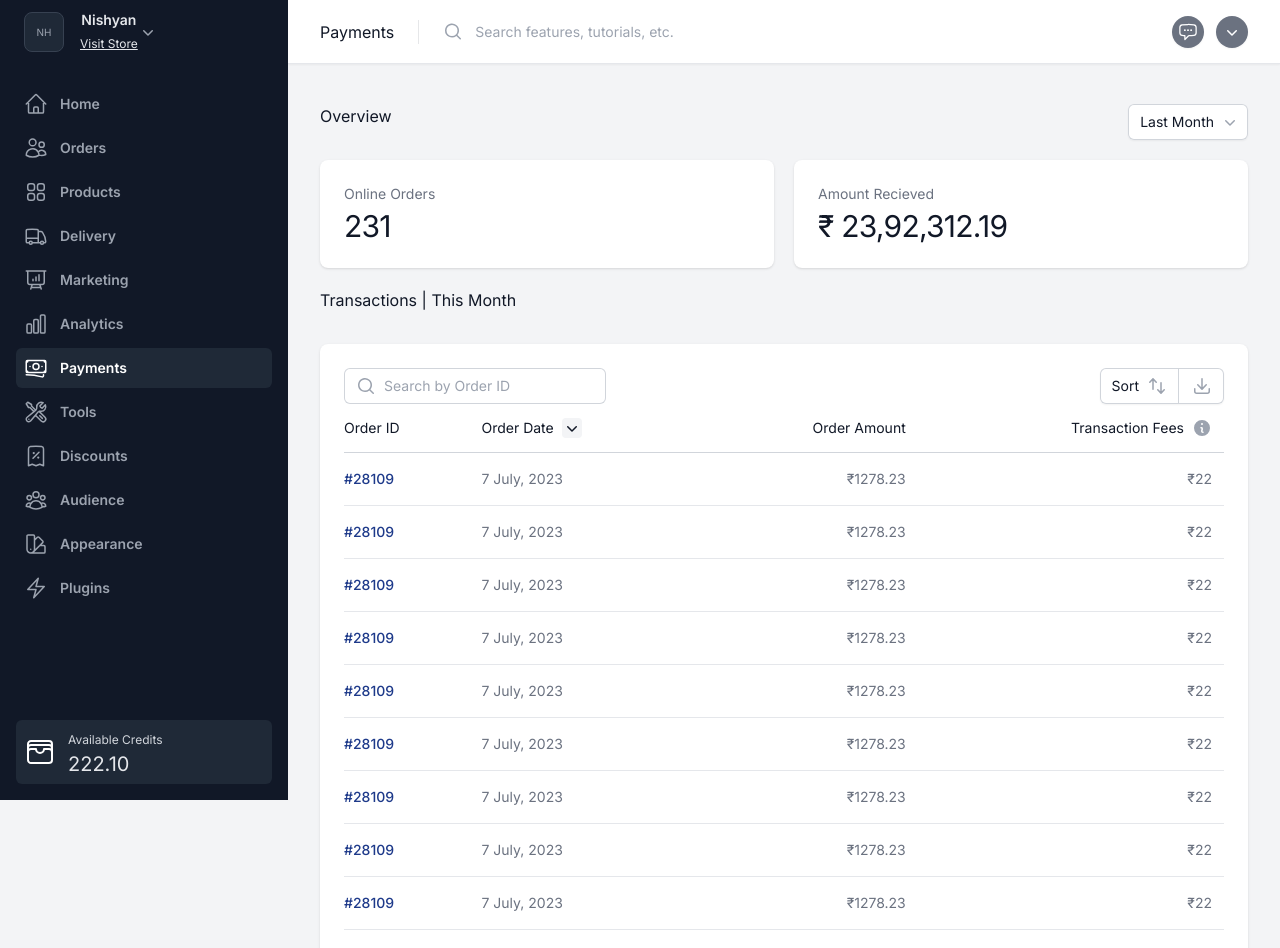
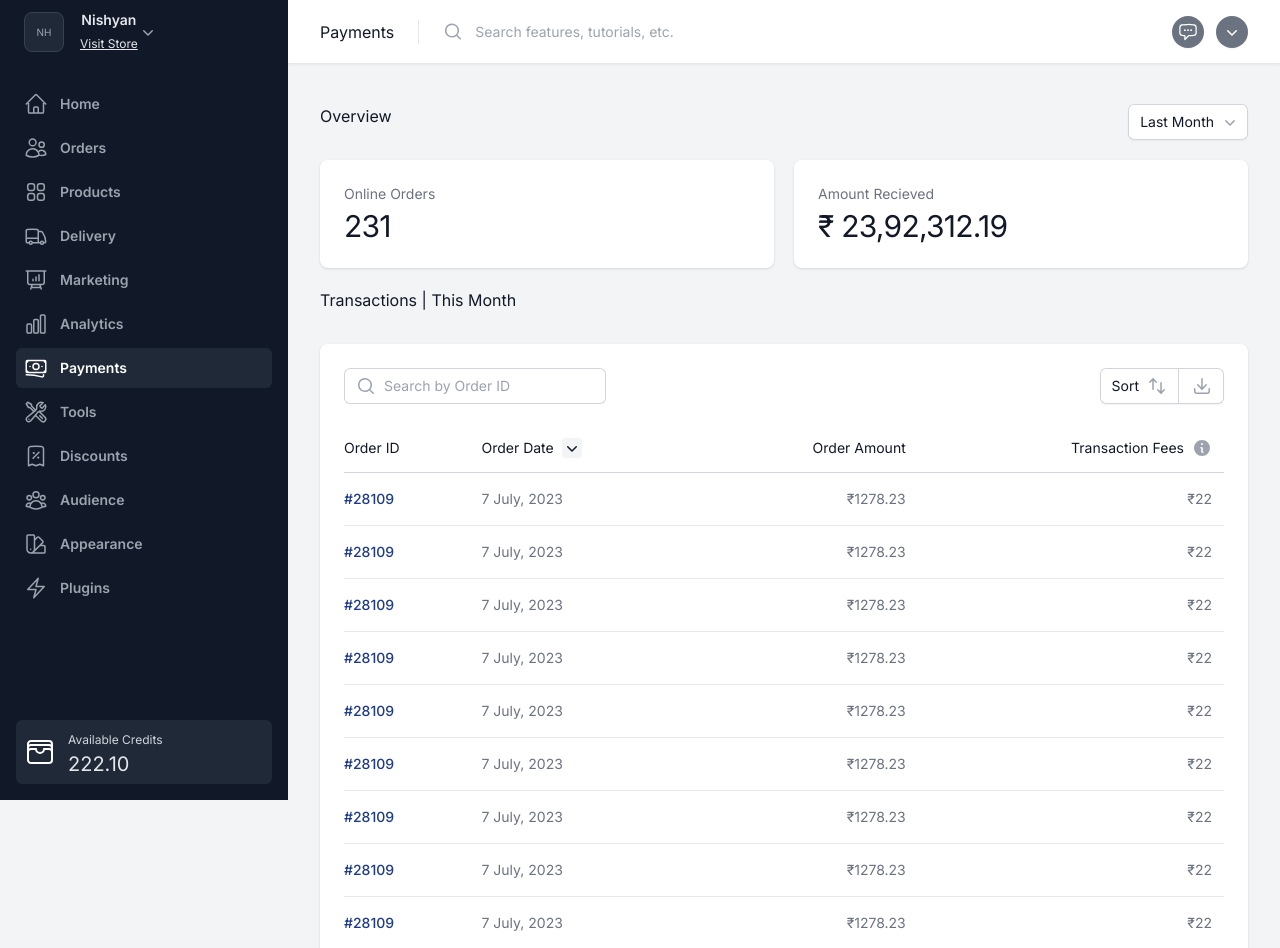
Before and after one commit to thatbeautifuldream/dukaan-payments-dashboard, a Next.js app: page / in a window 1280 px wide. Shown: the top 948 px of the page. Built offline with nearby package versions, Linux system fonts and the light colour scheme.

Commit message:
🐛 FIX: minor fixes

```diff
--- a/src/components/transactions-table.tsx
+++ b/src/components/transactions-table.tsx
@@ -73,12 +73,12 @@ export default function TransactionsTable() {
                 </div>
               </div>
 
-              <table className="min-w-full divide-y divide-gray-300">
+              <table className="min-w-full divide-y divide-gray-300 mt-5">
                 <thead>
                   <tr>
                     <th
                       scope="col"
-                      className="py-3.5 pl-4 pr-3 text-left text-sm font-normal text-gray-900 sm:pl-0"
+                      className="py-3.5 pl-4 ml-4 pr-3 text-left text-sm font-normal text-gray-900 sm:pl-0 "
                     >
                       <a href="#" className="group inline-flex">
                         Order ID
```
